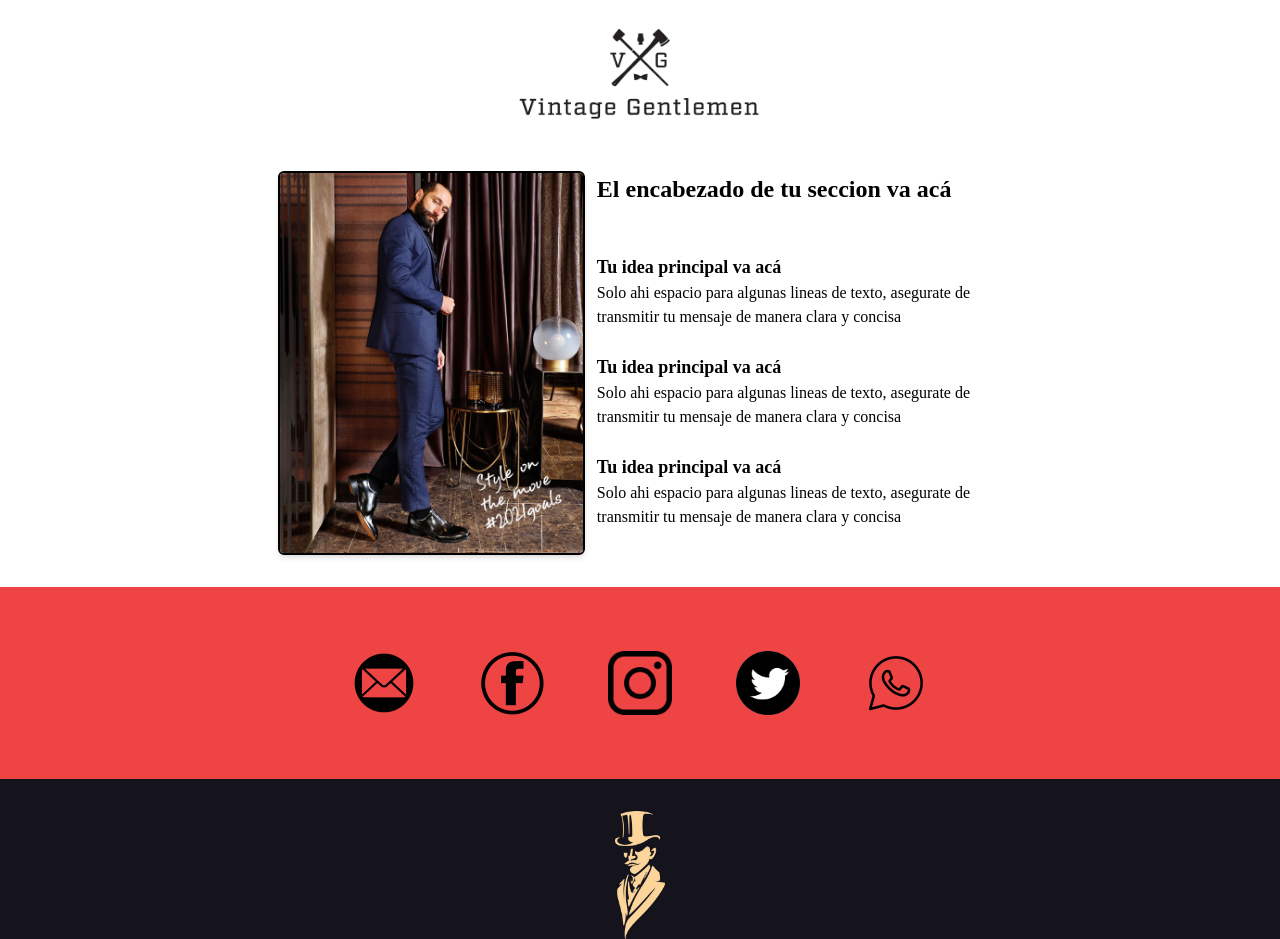
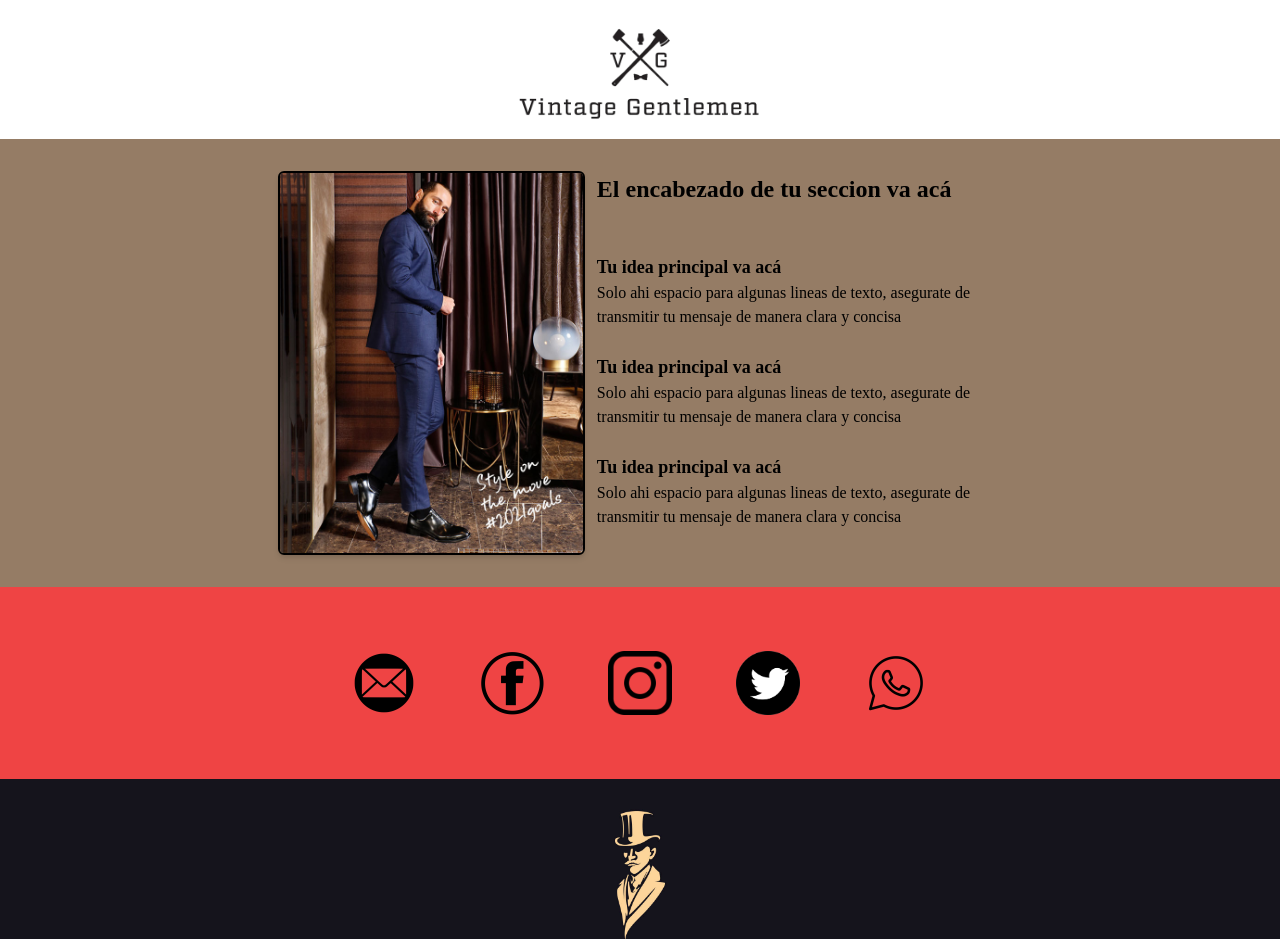
Before and after one commit to Eze250891/Proyecto-React, a React (Create React App) app: page / in a window 1280 px wide. Shown: the part 840-1779 px from the top of the page. Built offline with nearby package versions, Linux system fonts and the light colour scheme; a web font is replaced by a local one; what tw-elements would draw is missing.

Commit message:
correcion color fondo seccion5

```diff
--- a/tailwind.config.js
+++ b/tailwind.config.js
@@ -16,7 +16,7 @@ module.exports = {
       black: "black",
       darkGrey: "#15141c",
       'primary': "#957C65",
-
+      backgroundSeccion5: '#957C65',
 
     },
     extend: {},
```
